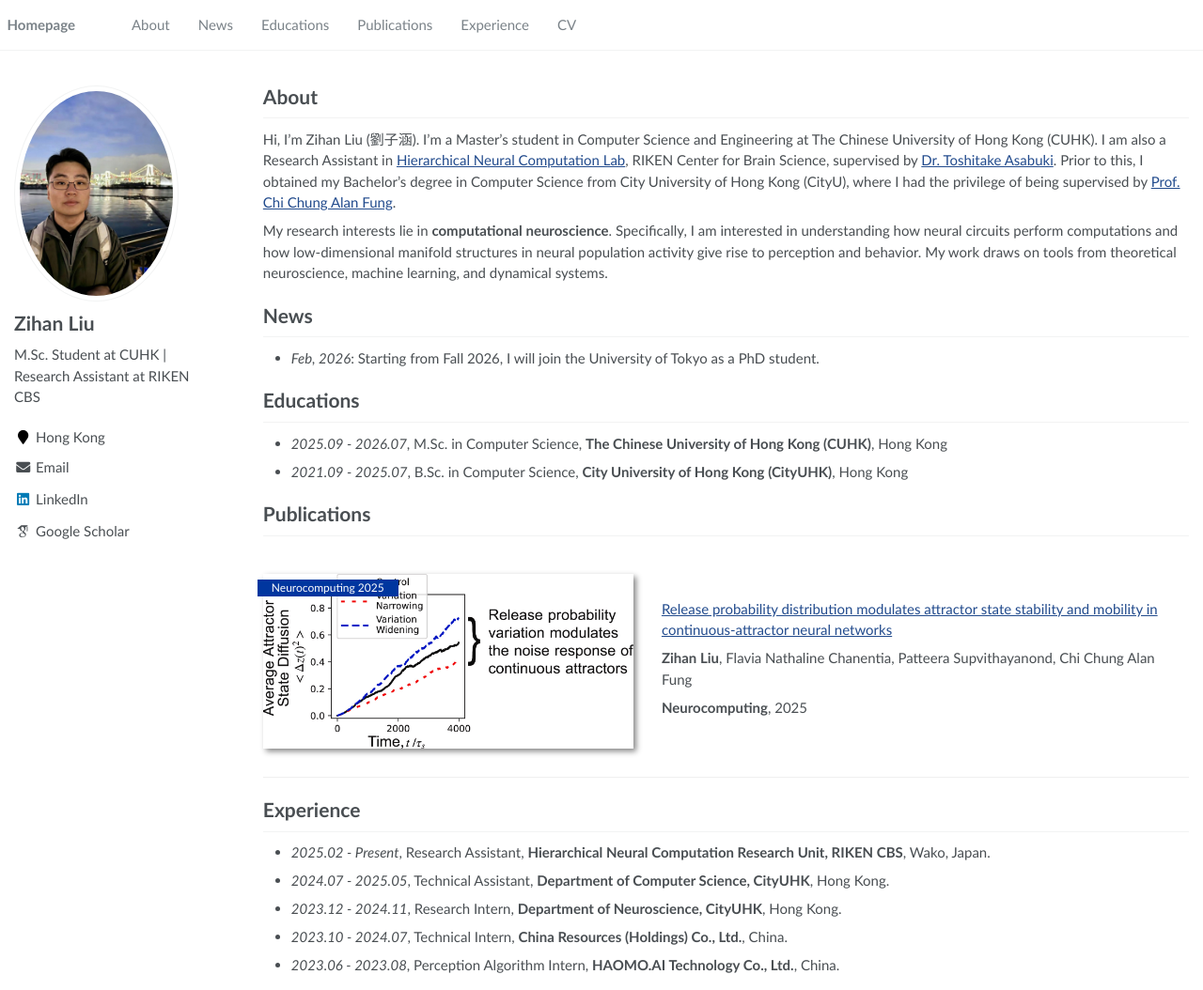
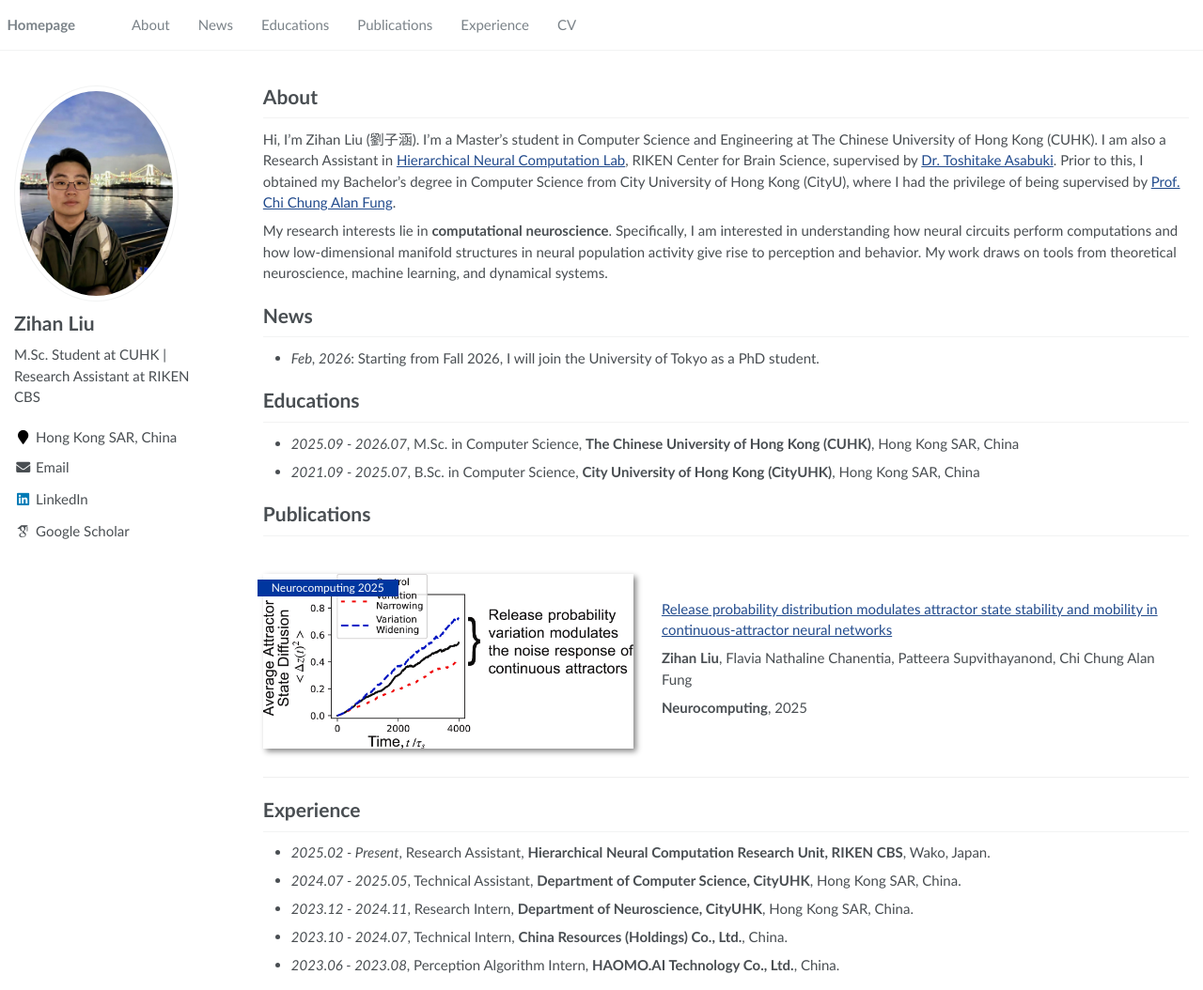
Before and after one commit to zihanliu987/zihanliu987.github.io, a Jekyll site: the page built from _pages/about.md, in a window 1280 px wide and 1054 px high. Shown: the whole window at 94% size. Built offline with Jekyll 4.4.1, drawn with Linux system fonts in a browser that asks for light colours; some web fonts are replaced.

Commit message:
Update Hong Kong locations to standard format: Hong Kong SAR, China
Co-authored-by: Cursor <cursoragent@cursor.com>

```diff
--- a/_config.yml
+++ b/_config.yml
@@ -17,7 +17,7 @@ author:
   name             : "Zihan Liu"
   avatar           : "images/profile.png"
   bio              : "M.Sc. Student at CUHK | Research Assistant at RIKEN CBS"
-  location         : "Hong Kong"
+  location         : "Hong Kong SAR, China"
   employer         :
   pubmed           :
   googlescholar    : "https://scholar.google.com/citations?user=5rcTxCMAAAAJ"
--- a/_pages/about.md
+++ b/_pages/about.md
@@ -27,8 +27,8 @@ My research interests lie in **computational neuroscience**. Specifically, I am
 
 # Educations
 
-- *2025.09 - 2026.07*, M.Sc. in Computer Science, **The Chinese University of Hong Kong (CUHK)**, Hong Kong
-- *2021.09 - 2025.07*, B.Sc. in Computer Science, **City University of Hong Kong (CityUHK)**, Hong Kong
+- *2025.09 - 2026.07*, M.Sc. in Computer Science, **The Chinese University of Hong Kong (CUHK)**, Hong Kong SAR, China
+- *2021.09 - 2025.07*, B.Sc. in Computer Science, **City University of Hong Kong (CityUHK)**, Hong Kong SAR, China
 
 # Publications
 
@@ -47,7 +47,7 @@ My research interests lie in **computational neuroscience**. Specifically, I am
 # Experience
 
 - *2025.02 - Present*, Research Assistant, **Hierarchical Neural Computation Research Unit, RIKEN CBS**, Wako, Japan.
-- *2024.07 - 2025.05*, Technical Assistant, **Department of Computer Science, CityUHK**, Hong Kong.
-- *2023.12 - 2024.11*, Research Intern, **Department of Neuroscience, CityUHK**, Hong Kong.
+- *2024.07 - 2025.05*, Technical Assistant, **Department of Computer Science, CityUHK**, Hong Kong SAR, China.
+- *2023.12 - 2024.11*, Research Intern, **Department of Neuroscience, CityUHK**, Hong Kong SAR, China.
 - *2023.10 - 2024.07*, Technical Intern, **China Resources (Holdings) Co., Ltd.**, China.
 - *2023.06 - 2023.08*, Perception Algorithm Intern, **HAOMO.AI Technology Co., Ltd.**, China.
```
